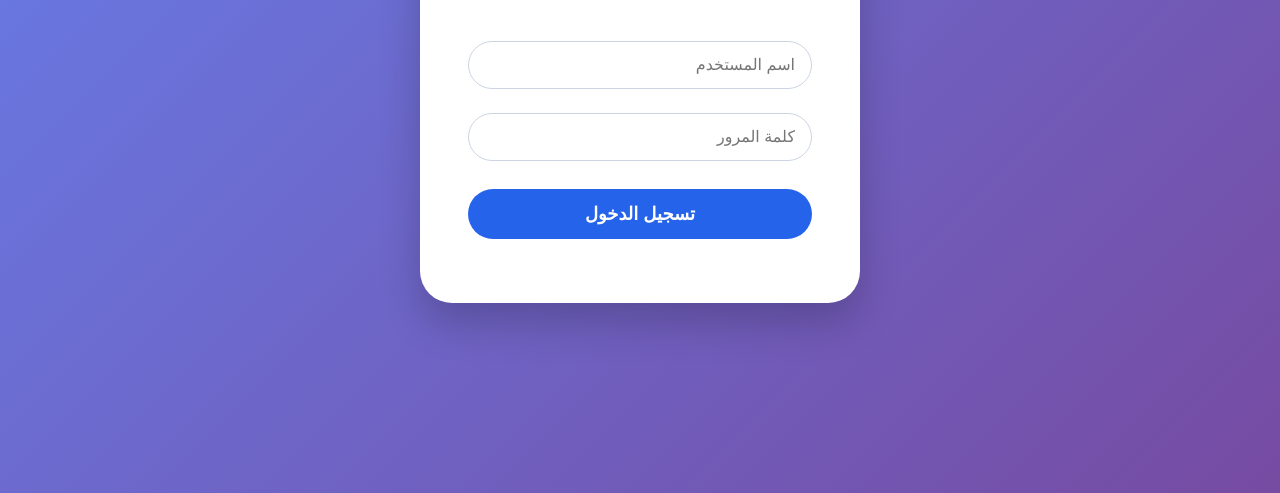
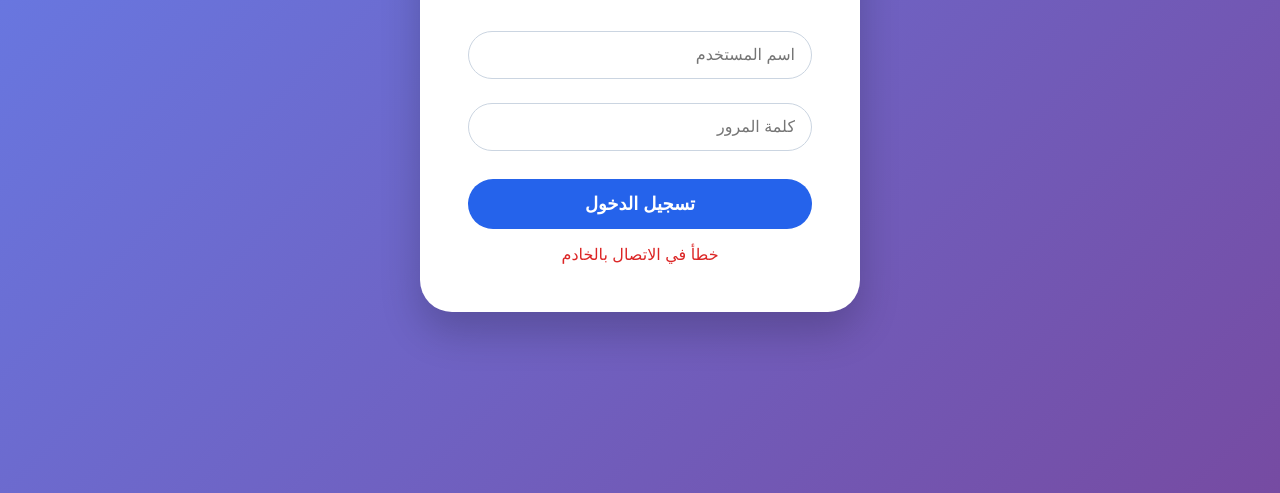
Before and after one commit to johnlatif2026/Eshartak, a website: page public/login.html in a window 1280 px wide. Both pictures are taken after a click on the button "تسجيل الدخول". Shown: the part 307-800 px from the top of the page. Drawn offline with Linux system fonts and the light colour scheme; no server answers.

Commit message:
Update login.html

```diff
--- a/public/login.html
+++ b/public/login.html
@@ -60,6 +60,7 @@
   async function login() {
     const username = document.getElementById('username').value;
     const password = document.getElementById('password').value;
+    try {
       const res = await fetch('/api/login', {
         method: 'POST',
         headers: { 'Content-Type': 'application/json' },
@@ -72,6 +73,9 @@
       } else {
         document.getElementById('errorMsg').innerText = data.error || 'بيانات دخول خاطئة';
       }
+    } catch (err) {
+      document.getElementById('errorMsg').innerText = 'خطأ في الاتصال بالخادم';
+    }
   }
 </script>
 </body>
```
Lines whose indentation alone changed are shown as unchanged.
